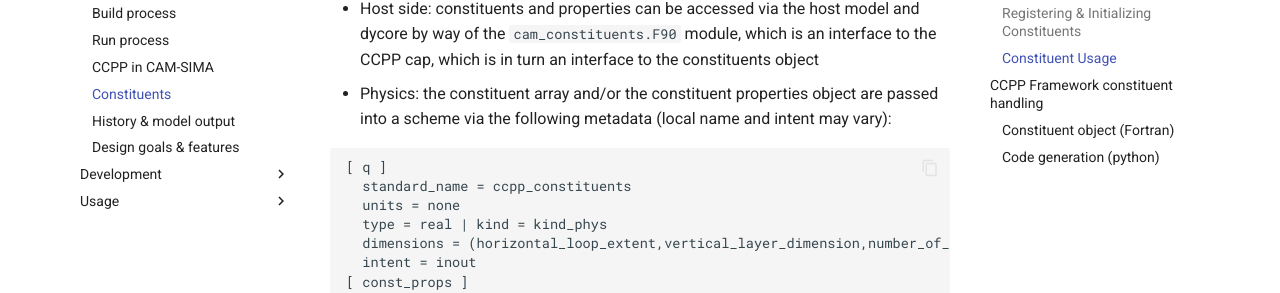
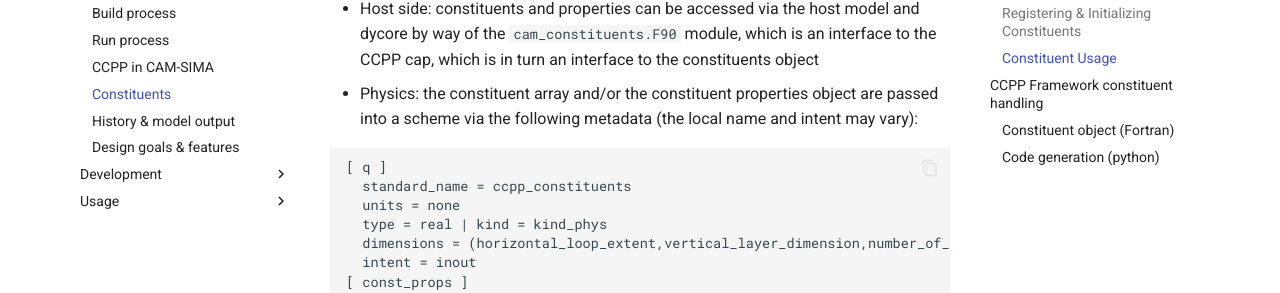
Before and after one commit to kuanchihwang/CAM-SIMA-Docs, an MkDocs documentation site: the page built from docs/design/constituents.md, in a window 1280 px wide and 900 px high, scrolled down 2073 px. Shown: the part 176-469 px from the top of the window. Built offline with MkDocs 1.6.1 and Material for MkDocs 9.7.7, drawn with Linux system fonts in a browser that asks for light colours.

````diff
--- a/docs/design/constituents.md
+++ b/docs/design/constituents.md
@@ -44,7 +44,7 @@ The registration and initializaiton of the constituent data array and the consti
 Constituent values and properties can be accessed from the host side and from the physics in the following ways:
 
 - Host side: constituents and properties can be accessed via the host model and dycore by way of the `cam_constituents.F90` module, which is an interface to the CCPP cap, which is in turn an interface to the constituents object
-- Physics: the constituent array and/or the constituent properties object are passed into a scheme via the following metadata (local name and intent may vary):
+- Physics: the constituent array and/or the constituent properties object are passed into a scheme via the following metadata (the local name and intent may vary):
 
 ```
 [ q ]
````
